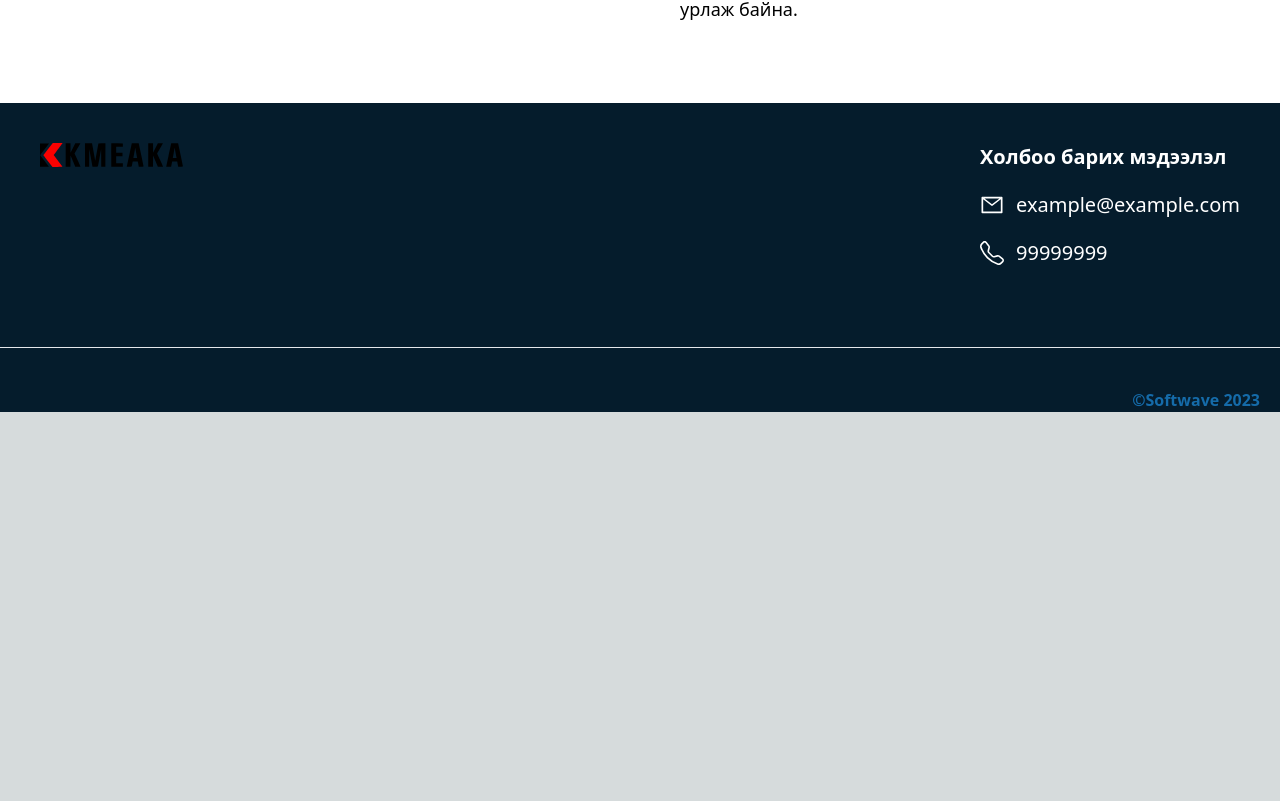
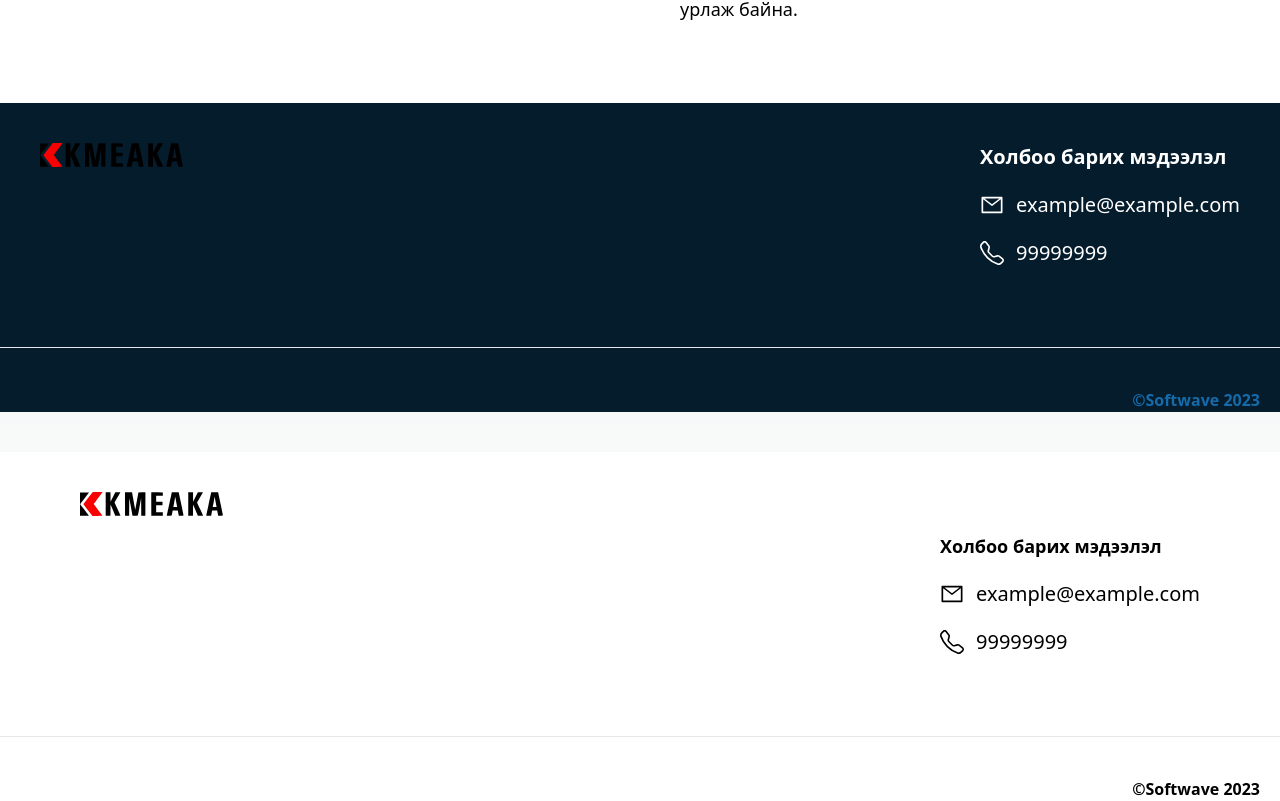
Before and after one commit to tmbrwd/webTemplate1, a Next.js app: page /kontas in a window 1280 px wide. Shown: the part 1275-2076 px from the top of the page. Before the commit the page ends 1687 px from the top, so only its background shows below. Built offline with nearby package versions, Linux system fonts and the light colour scheme.

Commit message:
Navbarstyle

```diff
--- /dev/null
+++ b/src/components/Footer.tsx
@@ -0,0 +1,38 @@
+import React, { useContext } from 'react';
+import { LanguageContext } from '@/context/LanguageContext';
+import Kmeaka from './Kmeaka'
+import { AiOutlineMail } from 'react-icons/ai';
+import { eMail, phoneNumber } from '@/constants';
+import { BsTelephone } from 'react-icons/bs';
+
+function Footer() {
+    const { translate } = useContext(LanguageContext);
+  return (
+    <footer>
+        <div className="bg-white mt-10 border-top-2 border-black">
+          <div className="flex flex-col sm:flex-row justify-between text-black px-20 py-10">
+            <span className="text-2xl text-white font-semibold">
+              <Kmeaka />
+            </span>
+            <div className="text-black mt-10 space-y-5 ">
+              <p className="font-bold text-lg">{translate('contact-info')}</p>
+              <div className="flex items-center mt-3">
+                <AiOutlineMail className="text-2xl" />
+                <p className="text-xl ml-3">{eMail}</p>
+              </div>
+              <div className="flex items-center mt-3">
+                <BsTelephone className="text-2xl" />
+                <p className="text-xl ml-3">{phoneNumber}</p>
+              </div>
+            </div>
+          </div>
+          <hr className="bg-black my-10 h-0.1" />
+          <div className="text-black text-end mx-5">
+            <p className='font-bold'>{"©Softwave 2023"}</p>
+          </div>
+        </div>
+      </footer>
+  )
+}
+
+export default Footer
--- a/src/pages/_app.tsx
+++ b/src/pages/_app.tsx
@@ -1,5 +1,6 @@
 // _app.tsx
 
+import Footer from '@/components/Footer';
 import Navbar from '@/components/Navbar';
 import { LanguageProvider } from '@/context/LanguageContext';
 import '@/styles/globals.css';
@@ -10,6 +11,7 @@ export default function MyApp({ Component, pageProps }: AppProps) {
     <LanguageProvider>
       <Navbar/>
       <Component {...pageProps} />
+      <Footer/>
     </LanguageProvider>
   );
 }
--- a/src/pages/index.tsx
+++ b/src/pages/index.tsx
@@ -82,30 +82,7 @@ function Index() {
         </div>
       </div>
 
-      <footer>
-        <div className="bg-white mt-10">
-          <div className="flex flex-col sm:flex-row justify-between text-black px-20 py-10">
-            <span className="text-2xl text-white font-semibold">
-              <Kmeaka />
-            </span>
-            <div className="text-black mt-10 space-y-5 ">
-              <p className="font-bold text-lg">{translate('contact-info')}</p>
-              <div className="flex items-center mt-3">
-                <AiOutlineMail className="text-2xl" />
-                <p className="text-xl ml-3">{eMail}</p>
-              </div>
-              <div className="flex items-center mt-3">
-                <BsTelephone className="text-2xl" />
-                <p className="text-xl ml-3">{phoneNumber}</p>
-              </div>
-            </div>
-          </div>
-          <hr className="bg-black my-10 h-0.1" />
-          <div className="text-black text-end mx-5">
-            <p className='font-bold'>{"©Softwave 2023"}</p>
-          </div>
-        </div>
-      </footer>
+
       <FixedContactButton />
     </div>
   );
```
